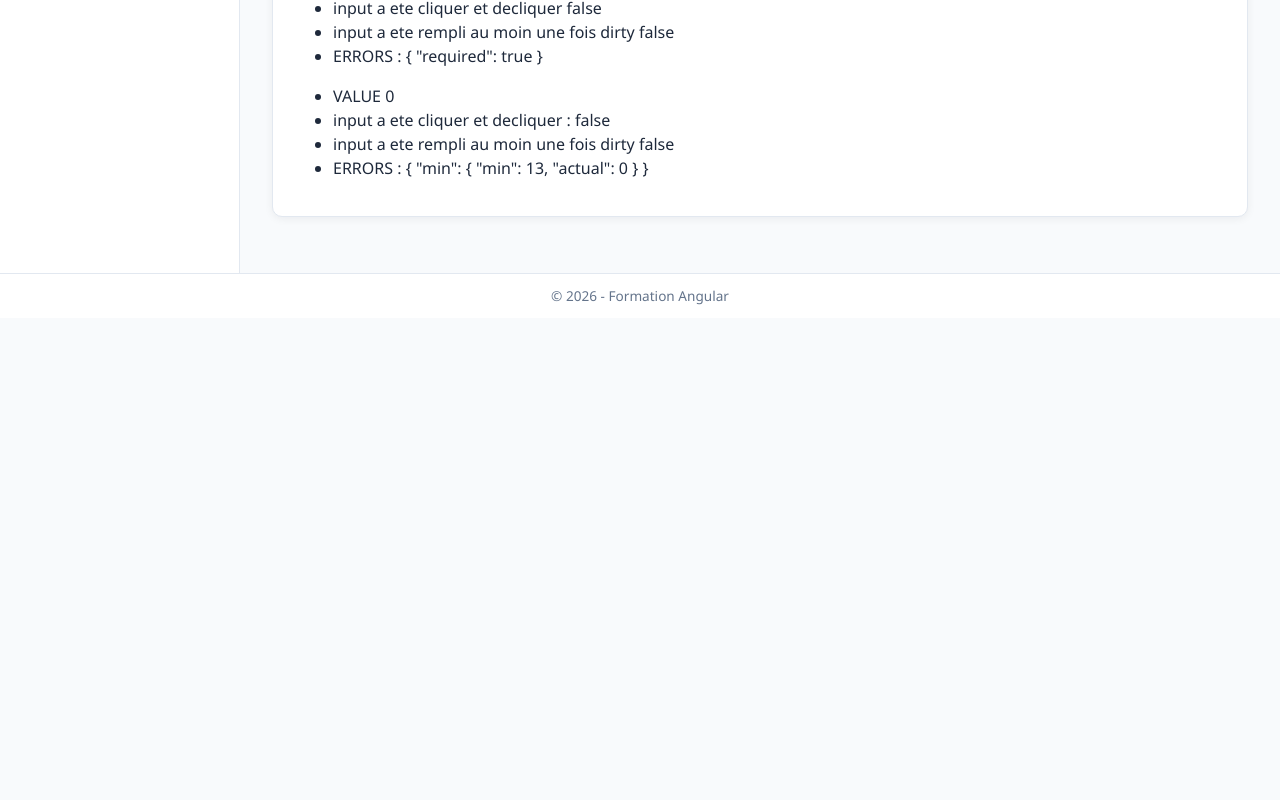
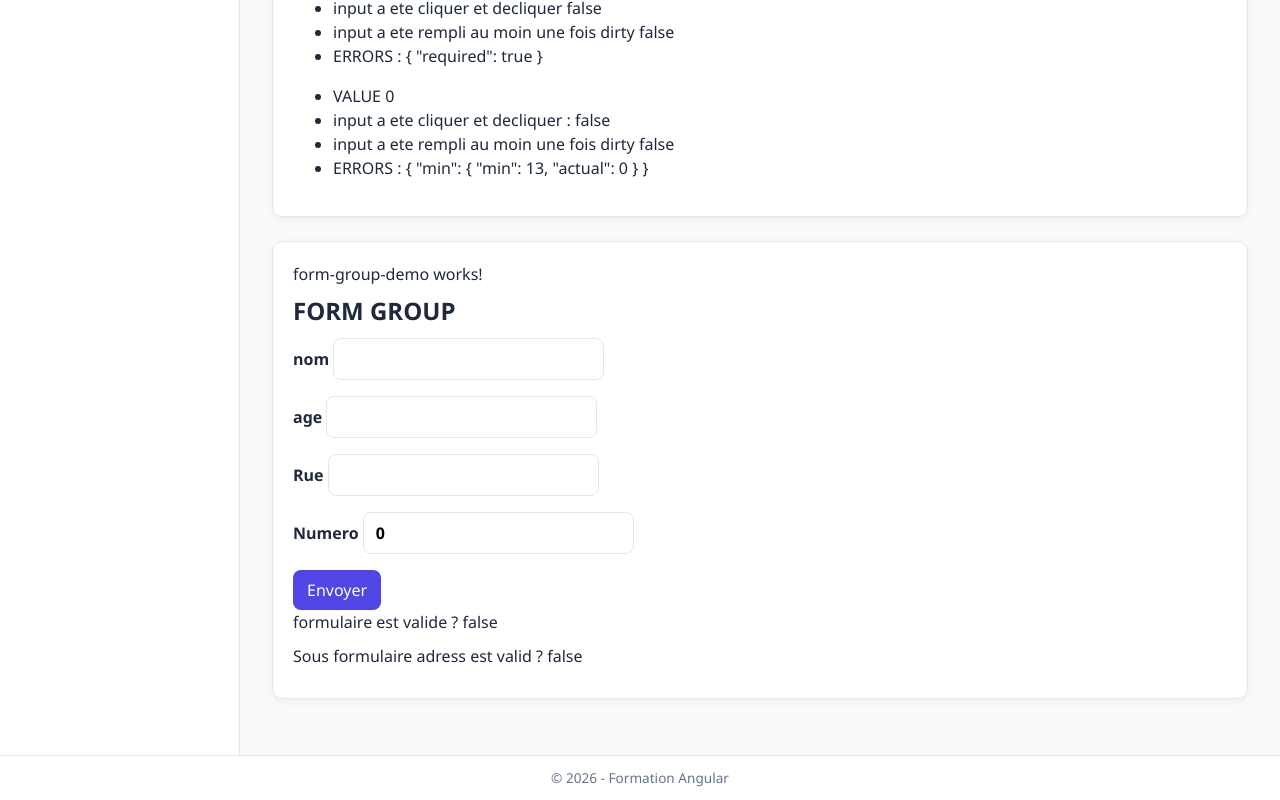
Before and after one commit to IbraAwa/demo_angular_j1_dotnet, an Angular app: page /reactiveForm in a window 1280 px wide. Shown: the part 1155-1955 px from the top of the page. Before the commit the page ends 1473 px from the top, so only its background shows below. Built offline with nearby package versions, Linux system fonts and the light colour scheme.

Commit message:
form group demo

```diff
--- /dev/null
+++ b/src/app/pages/form-demo/reactive-form-demo/form-group-demo/form-group-demo.html
@@ -0,0 +1,30 @@
+<p>form-group-demo works!</p>
+<section class="demo">
+  <h1>FORM GROUP</h1>
+  <form [formGroup]="formulaire" (ngSubmit)="envoyer()">
+    <label>
+      nom
+      <!--formControlName="nom" le "nom" est le clée pour accédé a la valeur-->
+      <input type="text" formControlName="nom">
+    </label>
+    <label>
+      age
+      <!--type number important sinon il nous renvoie un string '50'-->
+      <input type="number" formControlName="age">
+    </label>
+    <div formGroupName="adress">
+      <label>
+        Rue
+        <input type="text" formControlName="rue">
+      </label>
+      <label>
+        Numero
+        <input type="number" formControlName="numero">
+      </label>
+    </div>
+    <button type="submit"Envoyer>Envoyer</button>
+
+  </form>
+      <p>formulaire est valide ? {{formulaire.valid}}</p>
+      <p>Sous formulaire adress est valid ? {{formulaire.controls.adress.valid}}</p>
+</section>
--- /dev/null
+++ b/src/app/pages/form-demo/reactive-form-demo/form-group-demo/form-group-demo.ts
@@ -0,0 +1,33 @@
+import { Component, inject, signal } from '@angular/core';
+import { FormBuilder, FormControl, ReactiveFormsModule, Validators } from '@angular/forms';
+import { formGroupModel } from './form-group-model';
+
+@Component({
+  imports: [ReactiveFormsModule],
+  selector: 'app-form-group-demo',
+  styleUrl: './form-group-demo.scss',
+  templateUrl: './form-group-demo.html',
+})
+export class FormGroupDemo {
+  // va nous permettre de construire notre formulaire
+  formBuilder = inject(FormBuilder).nonNullable
+  dto = signal<formGroupModel | null>(null)
+
+  formulaire = this.formBuilder.group({
+    // j'ai mes key passer dans mon html
+    nom: new FormControl('', [Validators.required]),
+    age: ['', [Validators.required, Validators.min(18)]],
+    adress: this.formBuilder.group({
+      rue: ['', [Validators.required]],
+      numero: [0, [Validators.required, Validators.min(0)]]
+    })
+  })
+
+  get formulaireAdress() {
+    return this.formulaire.controls.adress.controls
+  }
+
+  envoyer() {
+    console.log(this.formulaireAdress.numero)
+  }
+}
--- /dev/null
+++ b/src/app/pages/form-demo/reactive-form-demo/form-group-demo/form-group-model.ts
@@ -0,0 +1,4 @@
+export interface formGroupModel {
+  nom: string,
+  age: number
+}
--- a/src/app/pages/form-demo/reactive-form-demo/reactive-form-demo.html
+++ b/src/app/pages/form-demo/reactive-form-demo/reactive-form-demo.html
@@ -22,6 +22,6 @@
 
 <app-form-control-demo class="card"/>
 
-<!--<app-form-group-demo class="card"/>-->
+<app-form-group-demo class="card"/>
 
 <!--<app-form-array-demo class="card"/>-->
--- a/src/app/pages/form-demo/reactive-form-demo/reactive-form-demo.ts
+++ b/src/app/pages/form-demo/reactive-form-demo/reactive-form-demo.ts
@@ -1,10 +1,10 @@
 import { Component } from '@angular/core';
 import { NgModel } from '../ng-model/ng-model';
 import { FormControlDemo } from './form-control-demo/form-control-demo';
-
+import { FormGroupDemo } from './form-group-demo/form-group-demo';
 
 @Component({
-  imports: [NgModel, FormControlDemo],
+  imports: [NgModel, FormControlDemo, FormGroupDemo],
   selector: 'app-reactive-form-demo',
   styleUrl: './reactive-form-demo.scss',
   templateUrl: './reactive-form-demo.html',
```
Also changed, not shown: src/app/pages/form-demo/reactive-form-demo/form-group-demo/form-group-demo.scss (added), 1 other file (tests, documents, lock files or other folders).
